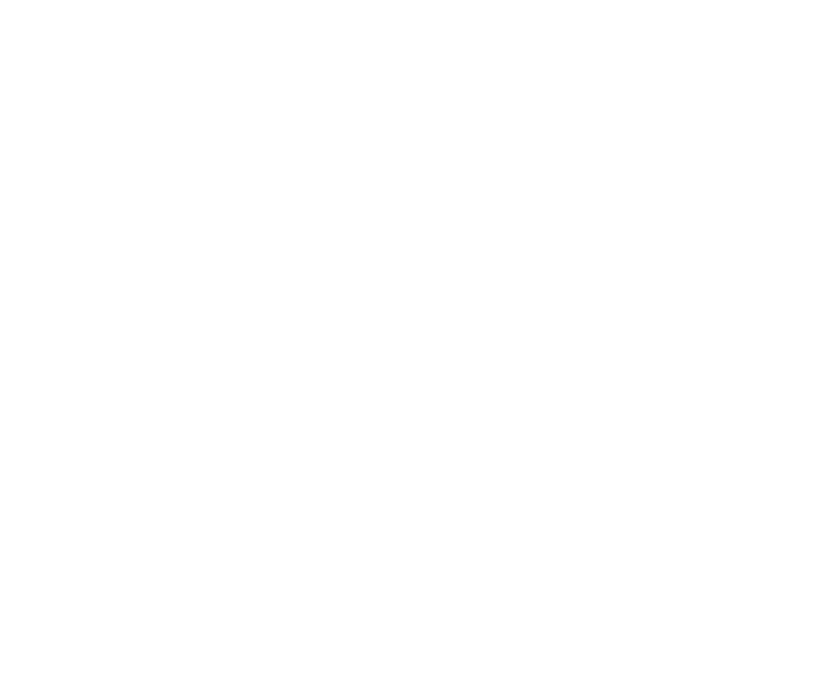
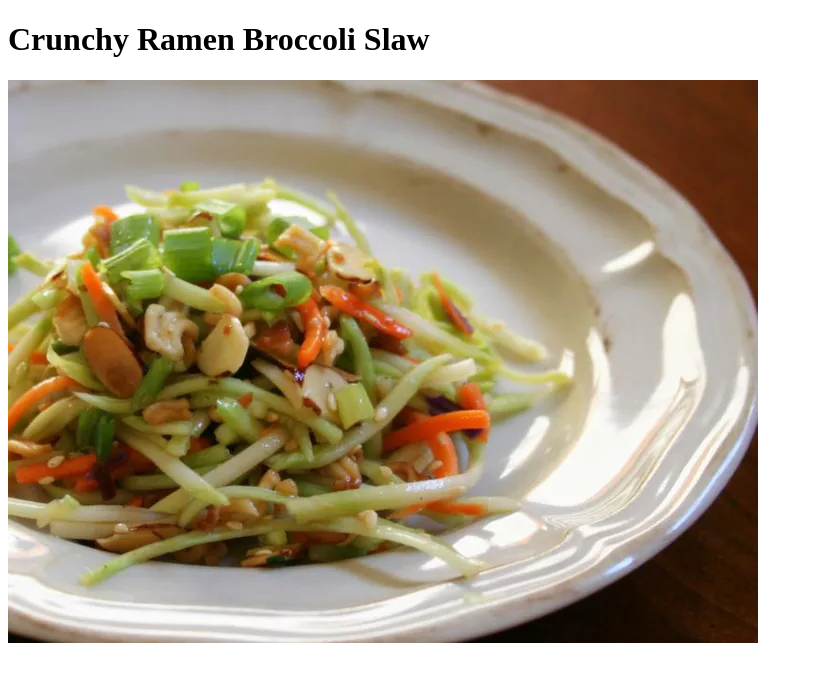
Before and after one commit to ViktorLazarov/JS-Projects-2023-Odin-Recepies, a plain HTML site: page recipes/ramenBroccoli.html in a window 1280 px wide. Shown: the whole page, without its empty margins (0-813 px from the left). Drawn offline with Linux system fonts and the light colour scheme.

Commit message:
added main header and image

```diff
--- a/recipes/ramenBroccoli.html
+++ b/recipes/ramenBroccoli.html
@@ -8,6 +8,9 @@
     <title>Crunchy Ramen Broccoli Slaw</title>
 </head>
 <body>
+    <h1>Crunchy Ramen Broccoli Slaw</h1>
+    <img src="/images/chinese-broccoli-slaw.jpeg" alt="Crunchy Ramen Broccoli Slaw">
+
 
 </body>
 </html>
```
